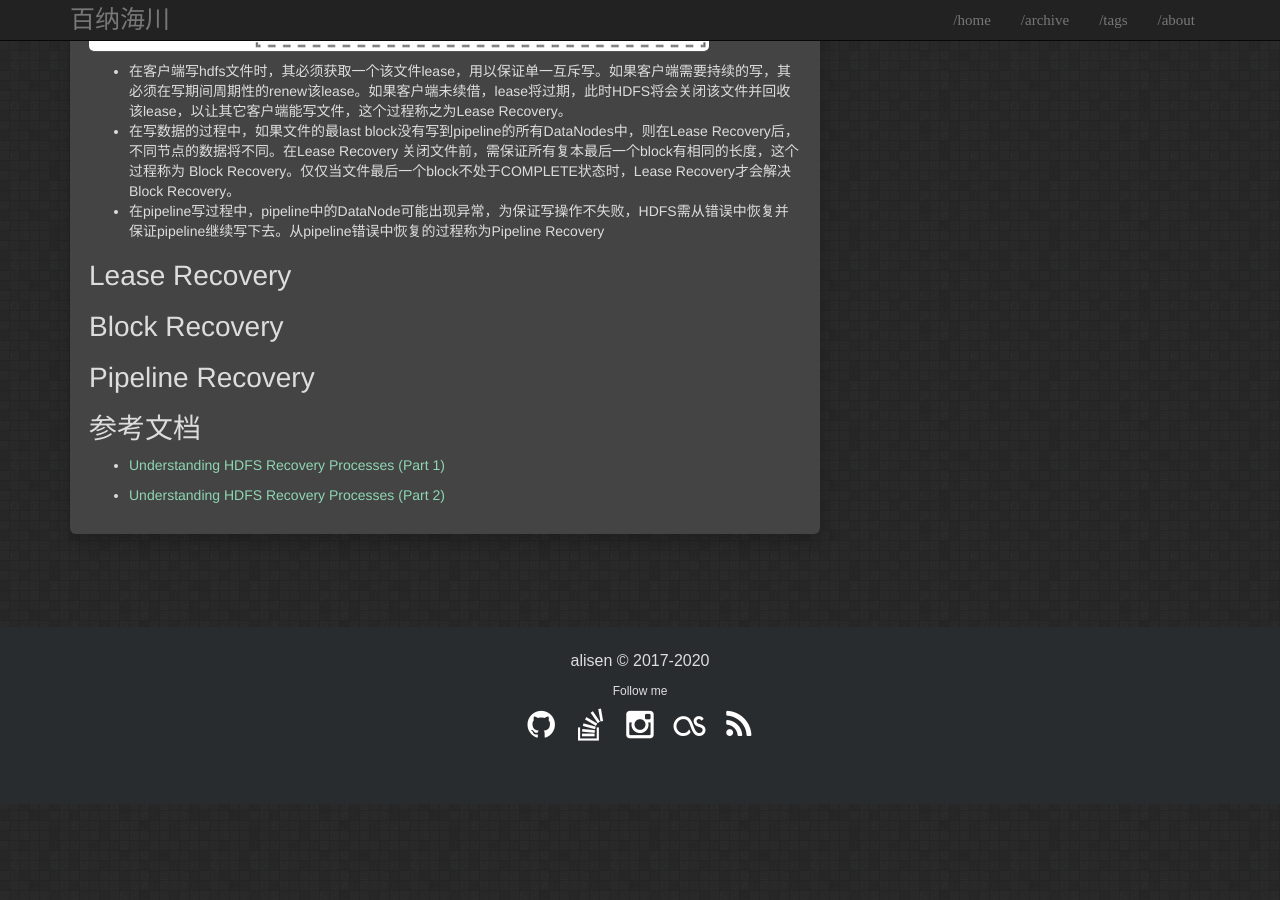
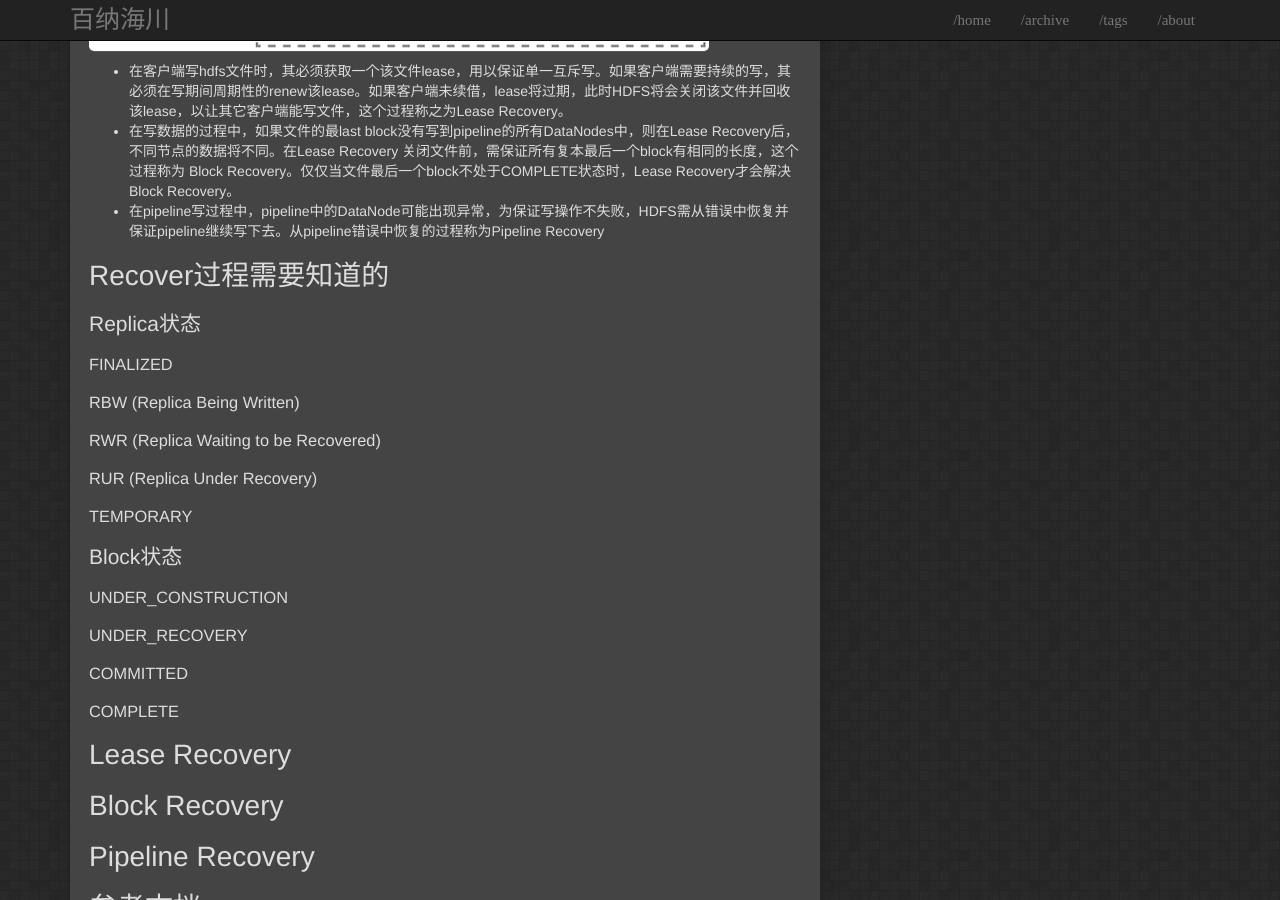
Before and after one commit to igithu/summary, a Jekyll site: the page built from _posts/2018-04-14-hdfs-recover.md, in a window 1280 px wide and 900 px high, scrolled down 690 px. Built offline with Jekyll 4.4.1, drawn with Linux system fonts in a browser that asks for light colours; before the commit the page ends 1494 px from its top, so only the background shows below that.

Commit message:
Update 2018-04-14-hdfs-recover.md

```diff
--- a/_posts/2018-04-14-hdfs-recover.md
+++ b/_posts/2018-04-14-hdfs-recover.md
@@ -16,6 +16,21 @@ tags: hdfs
 * 在写数据的过程中，如果文件的最last block没有写到pipeline的所有DataNodes中，则在Lease Recovery后，不同节点的数据将不同。在Lease Recovery 关闭文件前，需保证所有复本最后一个block有相同的长度，这个过程称为 Block Recovery。仅仅当文件最后一个block不处于COMPLETE状态时，Lease Recovery才会解决Block Recovery。
 * 在pipeline写过程中，pipeline中的DataNode可能出现异常，为保证写操作不失败，HDFS需从错误中恢复并保证pipeline继续写下去。从pipeline错误中恢复的过程称为Pipeline Recovery
 
+# Recover过程需要知道的
+## Replica状态
+### FINALIZED
+### RBW (Replica Being Written)
+### RWR (Replica Waiting to be Recovered)
+### RUR (Replica Under Recovery)
+### TEMPORARY
+
+## Block状态
+### UNDER_CONSTRUCTION
+### UNDER_RECOVERY
+### COMMITTED
+### COMPLETE
+
+
 # Lease Recovery
 # Block Recovery
 # Pipeline Recovery
```
